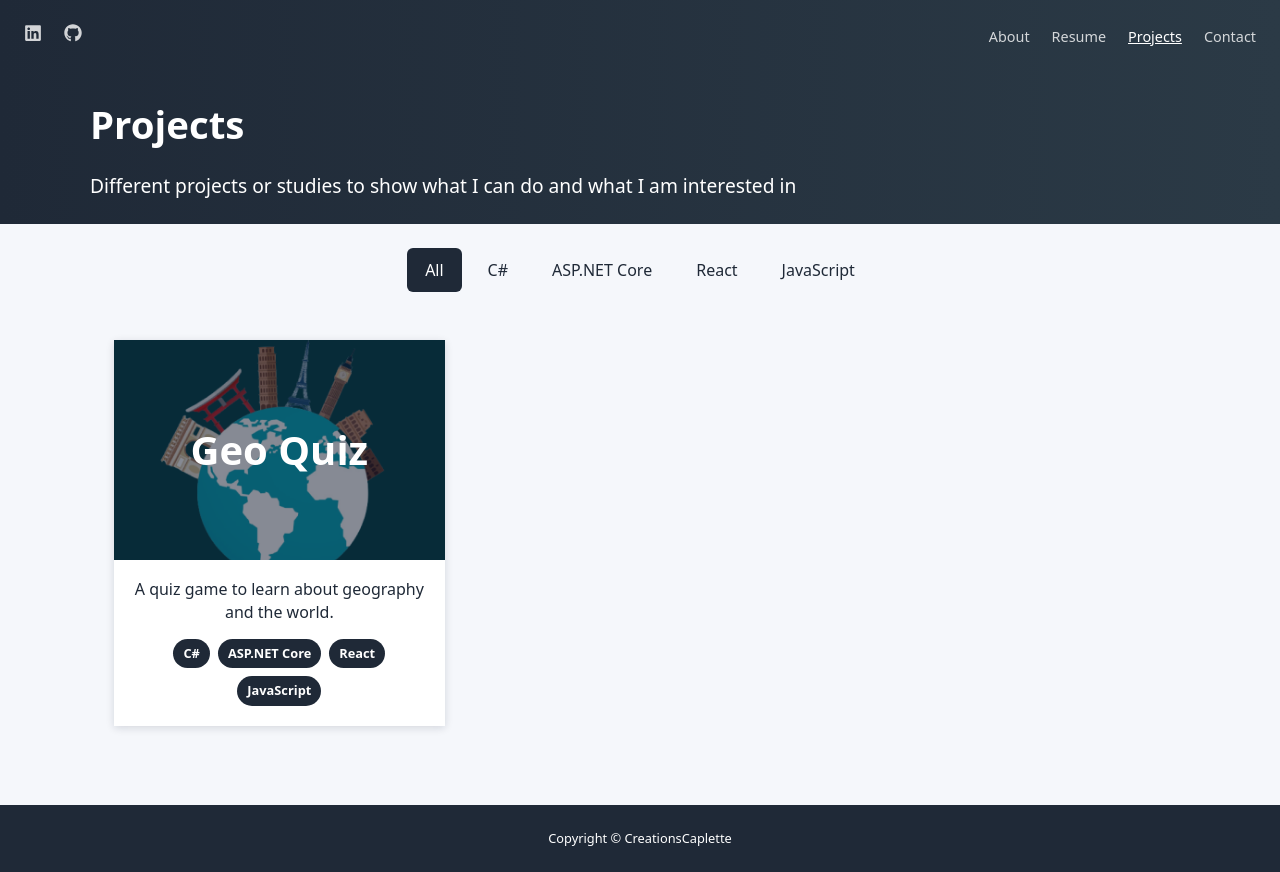
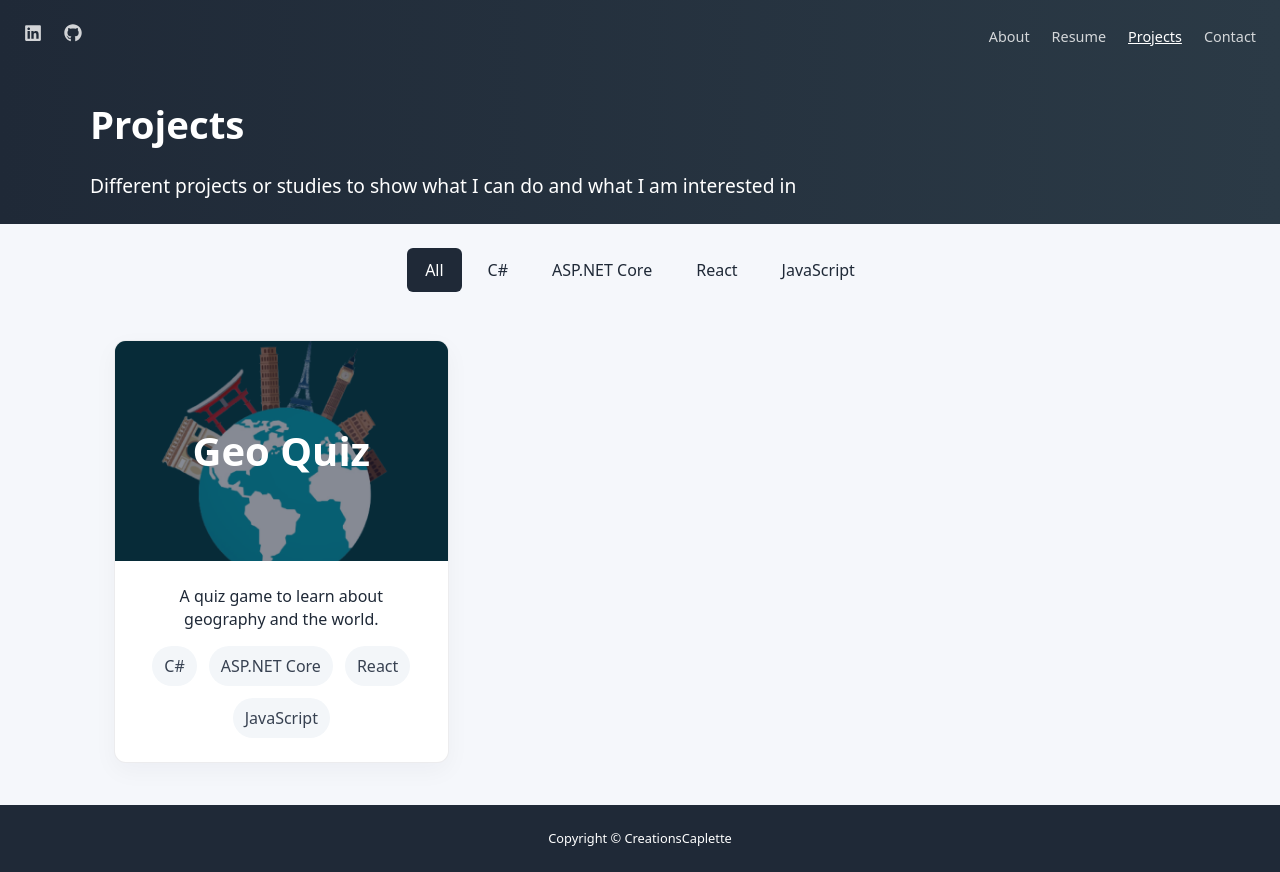
Before and after one commit to CreationsCaplette/creationscaplette_react, a React (Vite) app in the folder creationscaplette/: page /projects in a window 1280 px wide. Built offline with nearby package versions, Linux system fonts and the light colour scheme.

Commit message:
Merged more styles

```diff
--- a/creationscaplette/src/data/projects.js
+++ b/creationscaplette/src/data/projects.js
@@ -7,7 +7,6 @@ const projects = [
         image: geoquizImage,
         technologies: ['C#', 'ASP.NET Core', 'React', 'JavaScript'],
     },
-
 ]
 
 export default projects;
--- a/creationscaplette/src/index.css
+++ b/creationscaplette/src/index.css
@@ -31,10 +31,18 @@
   --color-linkedin: #2867b2;
   --color-github: #171515;
   --color-project-tag-bg: #1f2937;
+
   --shadow-soft: rgba(15, 23, 42, 0.08);
   --shadow-strong: rgba(0, 0, 0, 0.2);
   --shadow-focus: rgba(93, 162, 237, 0.2);
   --shadow-card: rgba(15, 23, 42, 0.04);
+
+  --text-xs: 0.8rem;
+  --text-sm: 1rem;
+  --text-md: 1.2rem;
+  --text-lg: 1.6rem;
+  --text-xl: 2rem;
+  --text-2xl: 2.4rem;
 }
 
 * {
@@ -62,6 +70,7 @@ img {
 
 h1,
 h2,
+h3,
 p,
 ul {
   margin: 0;
@@ -88,14 +97,14 @@ ul {
 
 .pageHeader h1 {
   margin: 0;
-  font-size: 2.4rem;
+  font-size: var(--text-2xl);
   color: var(--color-white);
   font-weight: 700;
 }
 
 .pageHeader h2 {
   margin: 0;
-  font-size: 1.2rem;
+  font-size: var(--text-md);
   color: var(--color-white);
   font-weight: 400;
 }
@@ -134,7 +143,7 @@ ul {
 }
 
 .sectionHeading h2 {
-  font-size: 2rem;
+  font-size: var(--text-xl);
   color: var(--color-subtle-ink);
   margin-bottom: 12px;
 }
@@ -153,6 +162,94 @@ ul {
   text-decoration: underline;
 }
 
+.contentGrid {
+  display: grid;
+  grid-template-columns: repeat(3, minmax(0, 1fr));
+  gap: 24px;
+}
+
+.contentStack {
+  display: flex;
+  flex-direction: column;
+  gap: 24px;
+}
+
+.contentCard {
+  background: var(--color-surface);
+  border: 1px solid var(--shadow-soft);
+  border-radius: 12px;
+  padding: 24px;
+  overflow: hidden;
+  box-shadow: 0 8px 24px var(--shadow-card);
+}
+
+.contentImageWrapper {
+  position: relative;
+  height: 220px;
+  margin: -24px -24px 24px;
+}
+
+.contentImageWrapper::after {
+  position: absolute;
+  inset: 0;
+  background: rgba(15, 23, 42, 0.5);
+  content: "";
+}
+
+.contentImageWrapper h3 {
+  position: absolute;
+  z-index: 1;
+  top: 50%;
+  left: 50%;
+  margin: 0;
+  transform: translate(-50%, -50%);
+  color: var(--color-white);
+  font-size: 2.5rem;
+  font-weight: 700;
+  text-align: center;
+  white-space: nowrap;
+}
+
+.contentImage {
+  display: block;
+  width: 100%;
+  height: 100%;
+  object-fit: cover;
+}
+
+.contentDetails {
+  text-align: center;
+}
+
+.contentDetails h3 {
+  margin: 0 0 12px;
+  color: var(--color-ink-soft);
+  font-size: var(--text-lg);
+}
+
+.contentDetails p {
+  margin: 0 0 16px;
+  color: var(--color-ink);
+  line-height: 1.4;
+}
+
+.contentDetails ul {
+  display: flex;
+  justify-content: center;
+  flex-wrap: wrap;
+  gap: 12px;
+  padding: 0;
+  margin: 0;
+  list-style: none;
+}
+
+.contentDetails li {
+  background: var(--color-skill-pill-bg);
+  color: var(--color-skill-pill-text);
+  border-radius: 999px;
+  padding: 8px 12px;
+}
+
 .pageFooter {
   width: 100%;
   background: var(--color-brand-dark);
@@ -162,7 +259,7 @@ ul {
 
 .footerCopyrights {
   margin: 0;
-  font-size: 0.8rem;
+  font-size: var(--text-xs);
   color: var(--color-white);
   text-align: center;
 }
--- a/creationscaplette/src/pages/About.jsx
+++ b/creationscaplette/src/pages/About.jsx
@@ -42,15 +42,17 @@ function AboutPage() {
                         </Link>
                     </div>
 
-                    <div className={classes.skillsGrid}>
+                    <div className='contentGrid'>
                         {skills.map((group) => (
-                            <article key={group.title} className={classes.skillCard}>
+                            <article key={group.title} className='contentCard'>
+                                <div className='contentDetails'>
                                     <h3>{group.title}</h3>
                                     <ul>
                                         {group.items.map((item) => (
                                             <li key={item}>{item}</li>
                                         ))}
                                     </ul>
+                                </div>
                             </article>
                         ))}
                     </div>
--- a/creationscaplette/src/pages/About.module.css
+++ b/creationscaplette/src/pages/About.module.css
@@ -34,40 +34,3 @@
 .actions {
   margin-top: 28px;
 }
-
-.skillsGrid {
-  display: grid;
-  grid-template-columns: repeat(3, minmax(0, 1fr));
-  gap: 24px;
-}
-
-.skillCard {
-  background: var(--color-surface);
-  border: 1px solid rgba(15, 23, 42, 0.06);
-  border-radius: 14px;
-  padding: 28px 24px;
-  box-shadow: 0 8px 24px var(--shadow-card);
-}
-
-.skillCard h3 {
-  margin: 0 0 18px;
-  color: var(--color-subtle-ink);
-  font-size: 1.6rem;
-}
-
-.skillCard ul {
-  list-style: none;
-  padding: 0;
-  margin: 0;
-  display: flex;
-  flex-wrap: wrap;
-  gap: 8px;
-}
-
-.skillCard li {
-  background: var(--color-skill-pill-bg);
-  color: var(--color-skill-pill-text);
-  border-radius: 999px;
-  padding: 8px 12px;
-  font-size: 0.9rem;
-}
--- a/creationscaplette/src/pages/Contact.jsx
+++ b/creationscaplette/src/pages/Contact.jsx
@@ -14,18 +14,18 @@ function ContactPage() {
                 </div>
             </header>
 
-            <main>
+            <main className='pageContent'>
                 <div className={classes.mugshot}>
                     <img src={davidImg} alt="David Caplette" />
                 </div>
 
-                <div className={classes.pageContent}>
+                <div className='contentStack'>
+                    <div className='contentCard'>
                         <p className={classes.introduction}>
                             Check out my <Link to="/projects">projects</Link> and <Link to="/resume">resume.</Link>
-                        You can also get in touch with me using the form below.
                         </p>
 
-                    <h2>You can also find me on the following channels</h2>
+                        <h3>You can also find me on the following channels</h3>
 
                         <ul className={classes.socialLinks}>
                             <li>
@@ -51,9 +51,9 @@ function ContactPage() {
                         </ul>
                     </div>
 
-                <div className={classes.pageContent}>
+                    <div className='contentCard'>
                         <form className={classes.contactForm}>
-                        <h2>Get In Touch</h2>
+                            <h3>Get In Touch</h3>
 
                             <div className={classes.formRow}>
                                 <input
@@ -84,6 +84,7 @@ function ContactPage() {
                             <button type="submit">Send It</button>
                         </form>
                     </div>
+                </div>
             </main>
 
             <footer className='pageFooter'>
--- a/creationscaplette/src/pages/Contact.module.css
+++ b/creationscaplette/src/pages/Contact.module.css
@@ -12,32 +12,17 @@
   box-shadow: 0 10px 30px var(--shadow-strong);
 }
 
-.pageContent {
-  max-width: 768px;
-  margin: 24px auto;
-  padding: 24px;
-  background: var(--color-surface);
-  box-shadow: 0 2px 8px var(--shadow-soft);
-}
-
 .introduction {
   color: var(--color-ink-soft);
   font-size: 1.15rem;
   line-height: 1.6;
 }
 
-.pageContent h2 {
-  margin: 24px 0 18px;
-  color: var(--color-ink-soft);
-  font-size: 1.15rem;
-  text-align: center;
-}
-
 .socialLinks {
   display: flex;
   justify-content: center;
-  gap: 16px;
-  padding: 0;
+  gap: 24px;
+  padding: 24px 0 0;
   list-style: none;
 }
 
@@ -66,9 +51,9 @@
   transform: translateY(-2px);
 }
 
-.contactForm h2 {
+.contactForm h3 {
   margin: 0 0 12px;
-  font-size: 2rem;
+  font-size: 1.4rem;
   color: var(--color-ink-soft);
 }
 
@@ -87,7 +72,6 @@
   border-radius: 6px;
   color: var(--color-ink-soft);
   font: inherit;
-  font-size: 1.1rem;
   outline: none;
 }
 
@@ -125,13 +109,3 @@
 .contactForm button:hover {
   background: var(--color-brand-accent-hover);
 }
-
-@media (max-width: 600px) {
-  .formRow {
-    grid-template-columns: 1fr;
-  }
-
-  .contactForm h2 {
-    font-size: 1.7rem;
-  }
-}
--- a/creationscaplette/src/pages/Projects.jsx
+++ b/creationscaplette/src/pages/Projects.jsx
@@ -42,22 +42,22 @@ function ProjectsPage() {
                     ))}
                 </nav>
 
-                <section className={classes.projectGrid} aria-live="polite">
+                <section className='contentGrid' aria-live="polite">
                     {filteredProjects.map((project) => (
-                        <article className={classes.projectCard} key={project.title}>
-                            <div className={classes.imageWrapper}>
+                        <article className='contentCard' key={project.title}>
+                            <div className='contentImageWrapper'>
                                 <img
                                     src={project.image}
                                     alt=""
-                                    className={classes.projectImage}
+                                    className='contentImage'
                                 />
                                 <h3>{project.title}</h3>
                             </div>
 
-                            <div className={classes.projectDetails}>
+                            <div className='contentDetails'>
                                 <p>{project.description}</p>
 
-                                <ul className={classes.technologies}>
+                                <ul>
                                     {project.technologies.map((technology) => (
                                         <li key={technology}>{technology}</li>
                                     ))}
--- a/creationscaplette/src/pages/Projects.module.css
+++ b/creationscaplette/src/pages/Projects.module.css
@@ -21,100 +21,3 @@
   background: var(--color-brand-dark);
   color: var(--color-white);
 }
-
-.projectGrid {
-  display: grid;
-  grid-template-columns: repeat(3, minmax(0, 1fr));
-  gap: 30px;
-}
-
-.projectCard {
-  overflow: hidden;
-  background: var(--color-surface);
-  box-shadow: 0 2px 8px rgba(15, 23, 42, 0.14);
-}
-
-.imageWrapper {
-  position: relative;
-  height: 220px;
-}
-
-.projectImage {
-  display: block;
-  width: 100%;
-  height: 100%;
-  object-fit: cover;
-}
-
-.imageWrapper::after {
-  position: absolute;
-  inset: 0;
-  background: rgba(15, 23, 42, 0.5);
-  content: "";
-}
-
-.imageWrapper h3 {
-  position: absolute;
-  z-index: 1;
-  top: 50%;
-  left: 50%;
-  margin: 0;
-  transform: translate(-50%, -50%);
-  color: var(--color-white);
-  font-size: 2.5rem;
-  font-weight: 700;
-  text-align: center;
-  white-space: nowrap;
-}
-
-.projectDetails {
-  padding: 18px 20px 20px;
-  text-align: center;
-}
-
-.projectDetails h3 {
-  margin: 0 0 14px;
-  color: var(--color-ink);
-  font-size: 1.35rem;
-}
-
-.projectDetails p {
-  margin: 0 0 16px;
-  color: var(--color-ink);
-  line-height: 1.4;
-}
-
-.technologies {
-  display: flex;
-  justify-content: center;
-  flex-wrap: wrap;
-  gap: 8px;
-  padding: 0;
-  margin: 0;
-  list-style: none;
-}
-
-.technologies li {
-  padding: 5px 10px;
-  border-radius: 999px;
-  background: var(--color-project-tag-bg);
-  color: var(--color-white);
-  font-size: 0.8rem;
-  font-weight: 700;
-}
-
-@media (max-width: 800px) {
-  .projectGrid {
-    grid-template-columns: 1fr 1fr;
-  }
-}
-
-@media (max-width: 560px) {
-  .imageWrapper {
-    height: 180px;
-  }
-
-  .imageWrapper h3 {
-    font-size: 2rem;
-  }
-}
```
Lines whose indentation alone changed are shown as unchanged.
